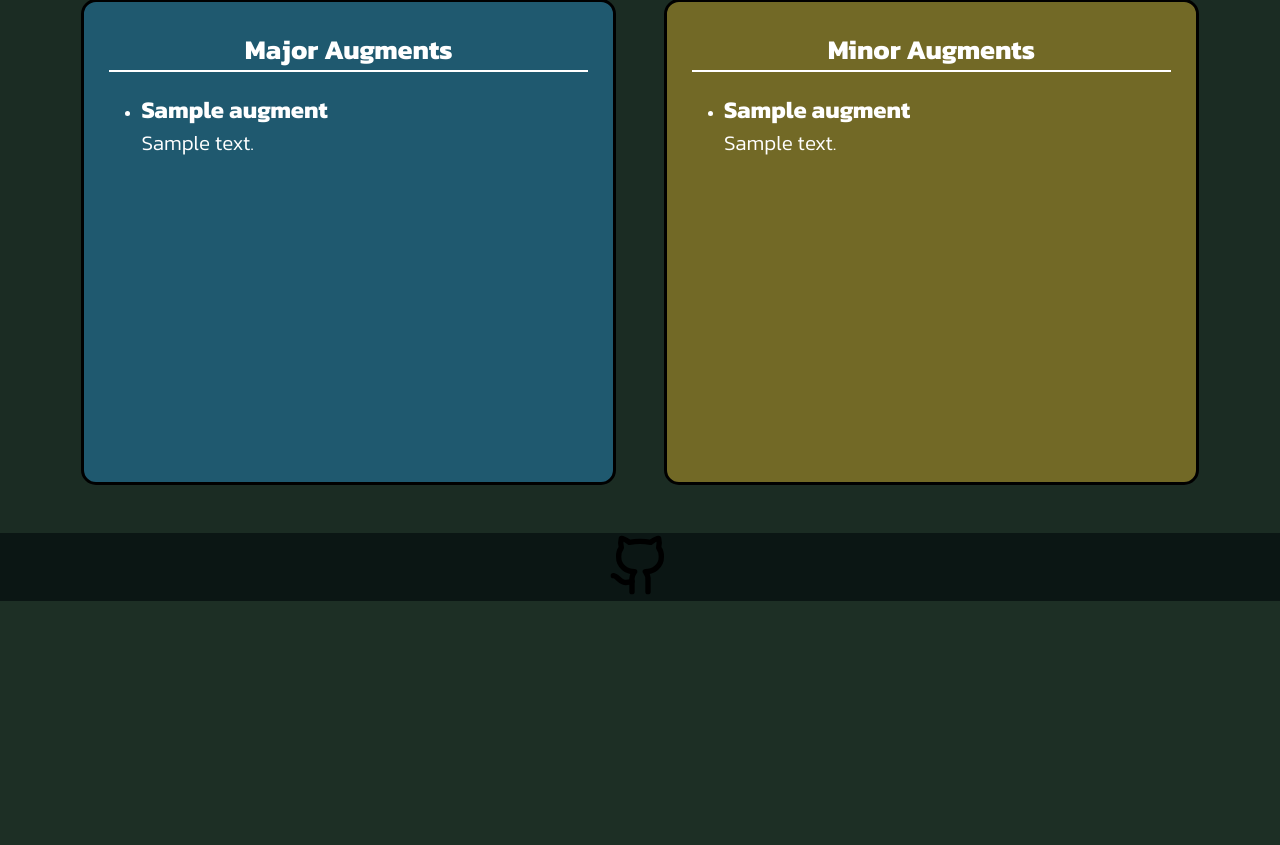
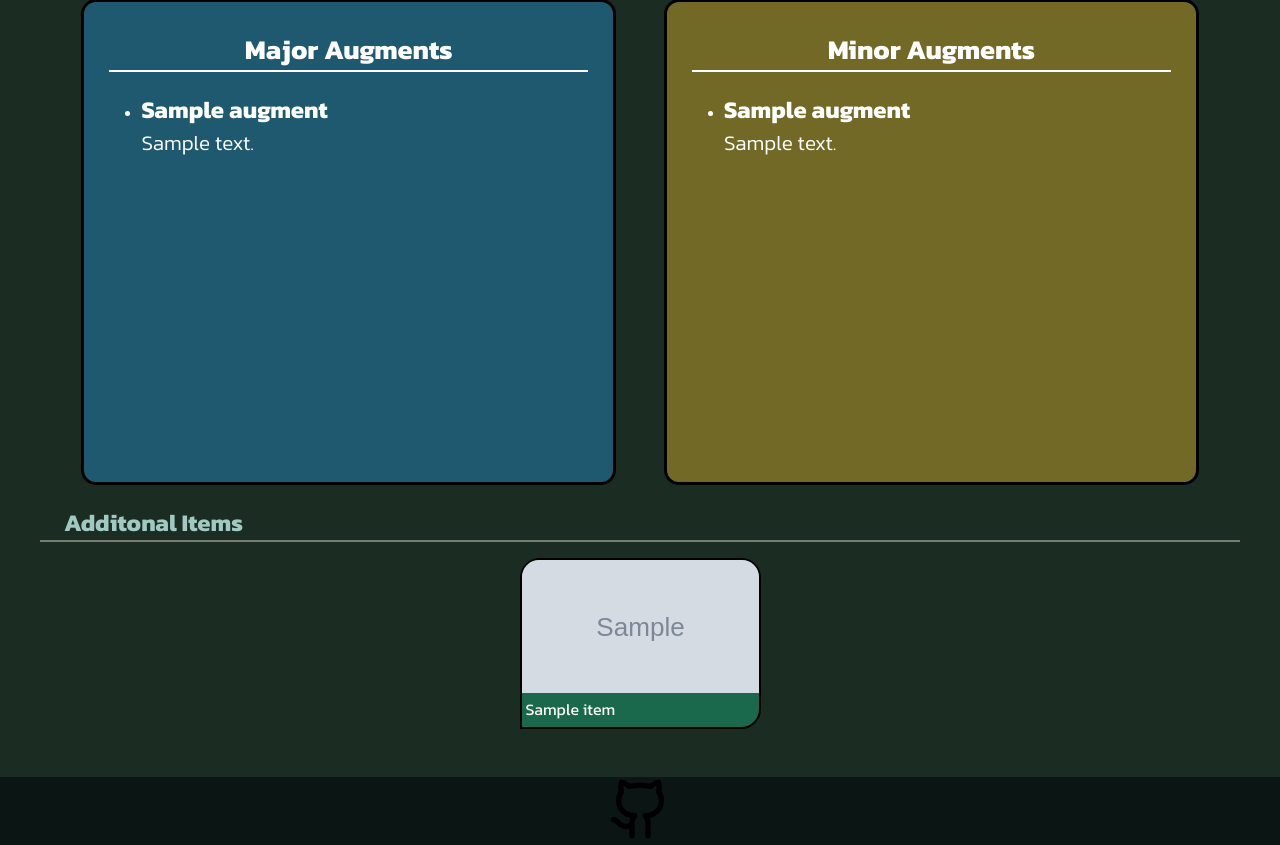
Before and after one commit to EmilianoAnaya/BO6_Z_Guides, a Flask app: template templates/augments.html in a window 1280 px wide. Shown: the part 666-1511 px from the top of the page. Before the commit the page ends 1267 px from the top, so only its background shows below. Run offline with Flask 3, Linux system fonts and the light colour scheme; the template is opened without the code that fills it: most values are stand-ins (such as "Sample title", 1, 10 or a date in 2020); grey boxes marked "Sample" are stand-in pictures.

Commit message:
Added a Block Selector to the augments page

```diff
--- a/app.py
+++ b/app.py
@@ -1,10 +1,15 @@
 import json
-import werkzeug
+from random import choice, sample
 from flask import Flask, render_template, url_for, request, redirect
 
 
 app = Flask(__name__)
 
+CATEGORIES = [
+    "perks",
+    "ammo_mods",
+    "field_upgrades"
+]
 
 ERROR_MESSAGES:dict = {
     400 : "Bad Request",
@@ -17,6 +22,16 @@ ERROR_CODE_STATUS: dict = {
     UnboundLocalError : 400,
     ValueError : 400
 }
+
+def get_sample_items(sub_category: str) -> str:
+    items = get_category_data(sub_category)
+    item_sample = sample(items,4)
+    return item_sample
+
+def get_random_category(category: str) -> str:
+    categories = CATEGORIES[:]
+    categories.remove(category)
+    return choice(categories)
 
 def get_category_data(category:str) -> json:
     with open(f"data/{category}.json",'r') as f:
@@ -44,14 +59,15 @@ def about():
 @app.route("/<category>/<id>")
 def augments(category, id):
     category = category
-
     elements = get_category_data(category)
 
     for element in elements:
         if(element["id"] == int(id)):
             item = element
 
-    return render_template("augments.html", item=item, category=category)
+    sub_category = get_random_category(category)
+    items = get_sample_items(sub_category)
+    return render_template("augments.html", item=item, category=category, sub_category=sub_category, items=items)
 
 @app.route("/error/<id_error>")
 def error_handler(id_error):
--- a/static/CSS/augments.css
+++ b/static/CSS/augments.css
@@ -81,6 +81,50 @@ li::marker{
     color: white;
 }
 
+/* BLOCK SELECTOR */
+.block_selector{
+    display: flex;
+    flex-wrap: wrap;
+    justify-content: space-around;
+    gap: 2em;
+    margin: 0 auto;
+    width: 95%;
+    height: auto;
+}
+
+@media screen and (max-width: 75em){
+    .block_selector{
+        width: 70%;
+    }
+}
+
+.item{
+    width: 237px;
+    height: 167px;
+    border: solid black 2px;
+    background-color: #1A694D;
+    border-radius: 20px 20px 20px 0;
+    font-family: var(--FONT-HEADING);
+    color: white;
+    font-style: bold;
+    user-select: none;
+}
+
+.item:hover{
+    background-color: #20647C;
+}
+
+.item img{
+    width: 100%;
+    height: 80%;
+    object-fit: cover;
+    border-radius: 17px 17px 0 0;
+}
+
+.item p{
+    margin: 0 4px;
+}
+
 /* TEXT ELEMENTS */
 
 h3{
@@ -102,3 +146,7 @@ span{
     font-size: 1.3em;
     font-weight: 300;
 }
+
+a{
+    text-decoration: none;
+}
--- a/static/CSS/base.css
+++ b/static/CSS/base.css
@@ -1,7 +1,15 @@
 @import url('https://fonts.googleapis.com/css2?family=Kanit:ital,wght@0,100;0,200;0,300;0,400;0,500;0,600;0,700;0,800;0,900;1,100;1,200;1,300;1,400;1,500;1,600;1,700;1,800;1,900&display=swap');
+
 :root{
     --WIDTH: 75em;
     --MAIN-FONT: "Kanit";
+}
+
+/* RESPONSIVE */
+@media screen and (max-width: 75em){
+    :root{
+        --WIDTH: 60em
+    }
 }
 
 /* LAYOUT */
@@ -24,6 +32,7 @@ header{
     width: 100%;
     display: flex;
     justify-content: center;
+    position: relative;
 }
 
 main{
@@ -38,6 +47,7 @@ footer{
     align-content: center;
     justify-content: center;
     margin-top: 3em;
+    height: auto;
 }
 
 /* HR */
--- a/templates/augments.html
+++ b/templates/augments.html
@@ -58,6 +58,18 @@
                         </div>
                     </div>
                 </div>
+                <div class="title_1">
+                    <h2>Additonal Items</h2>
+                    <hr>
+                    <div class="block_selector">
+                        {% for item in items %}
+                            <a class="item" href="{{ url_for('augments', category=sub_category, id=item.id) }}">
+                                <img src="../static/resources/{{sub_category}}/logo/{{ item.img_logo }}">
+                                <p>{{ item.name }}</p>
+                            </a>
+                        {% endfor %}
+                    </div>
+                </div>
             </main>
 
             <footer>
```
Also changed, not shown: static/CSS/about.css (+16 -1 lines), templates/about.html (+5 -2 lines).
